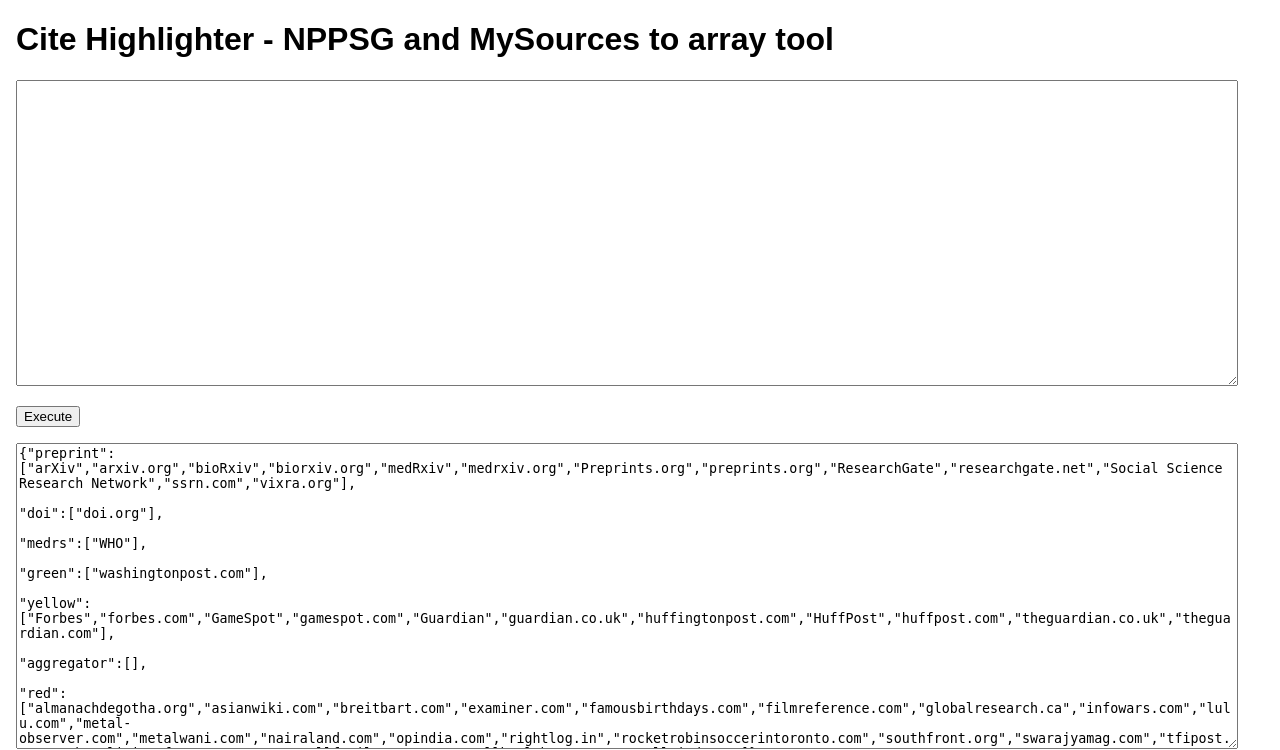
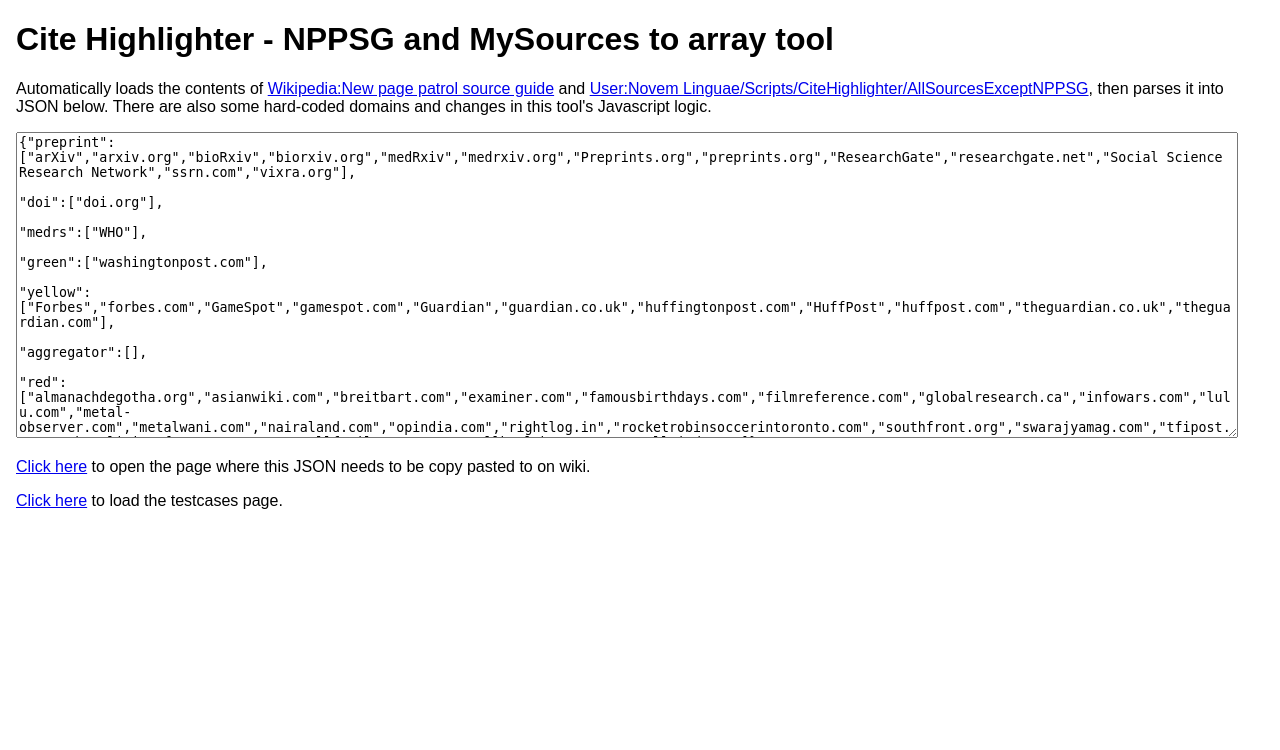
Before and after one commit to NovemLinguae/UserScripts, a PHP site: page / in a window 1280 px wide. Shown: the top 750 px of the page. Run offline with PHP 8.4, Linux system fonts and the light colour scheme; data that the repository does not hold is empty.

Commit message:
improve CiteHighlighter update tool

```diff
--- a/CiteHighlighter/NPPSG to array tool/index.php
+++ b/CiteHighlighter/NPPSG to array tool/index.php
@@ -25,13 +25,22 @@ $inputTextArea = getWikitextFromEnWiki('Wikipedia:New page patrol source guide')
 			Cite Highlighter - NPPSG and MySources to array tool
 		</h1>
 		<p>
+			Automatically loads the contents of <a href="https://en.wikipedia.org/wiki/Wikipedia:New_page_patrol_source_guide" target="_blank">Wikipedia:New page patrol source guide</a> and <a href="https://en.wikipedia.org/wiki/User:Novem_Linguae/Scripts/CiteHighlighter/AllSourcesExceptNPPSG" target="_blank">User:Novem Linguae/Scripts/CiteHighlighter/AllSourcesExceptNPPSG</a>, then parses it into JSON below. There are also some hard-coded domains and changes in this tool's Javascript logic.
+		</p>
+		<p style="display:none;">
 			<textarea id="input"><?= $inputTextArea; ?></textarea>
 		</p>
-		<p>
+		<p style="display:none;">
 			<button id="execute">Execute</button>
 		</p>
 		<p>
 			<textarea id="output" style="white-space: unset;"></textarea>
 		</p>
+		<p>
+			<a href="https://en.wikipedia.org/w/index.php?title=User:Novem_Linguae/Scripts/CiteHighlighter/SourcesJSON.js&action=edit" target="_blank">Click here</a> to open the page where this JSON needs to be copy pasted to on wiki.
+		</p>
+		<p>
+			<a href="https://en.wikipedia.org/wiki/User:Novem_Linguae/Scripts/CiteHighlighter/testcases" target="_blank">Click here</a> to load the testcases page.
+		</p>
 	</body>
 </html>
```
